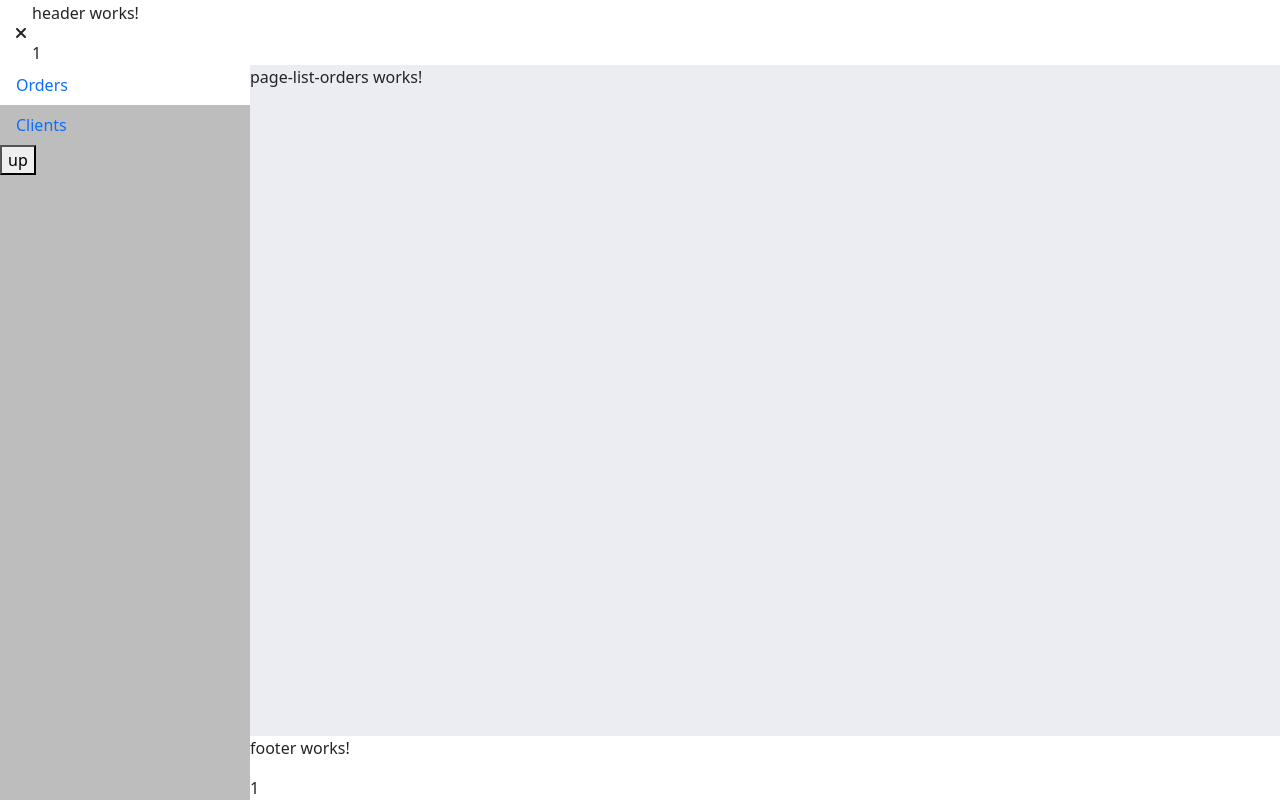
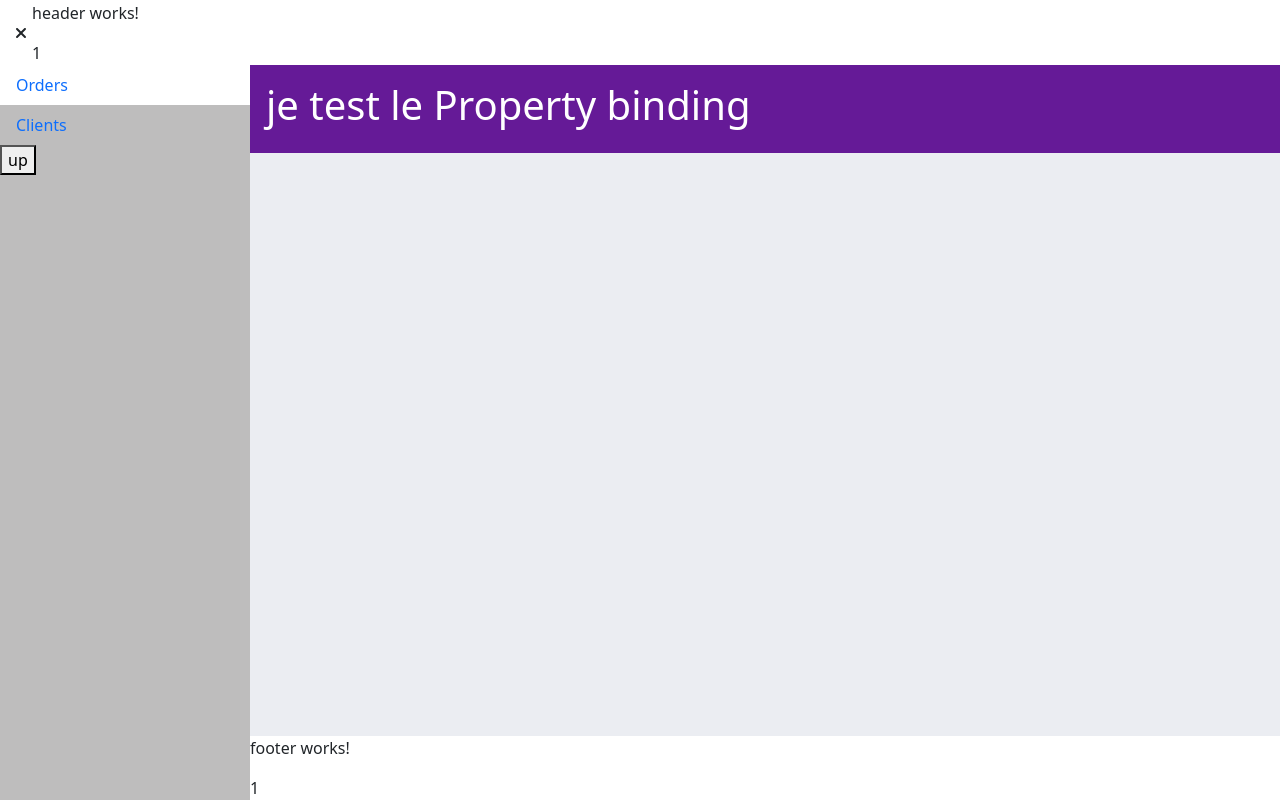
Before and after one commit to BenjaminPerrin/crm, an Angular app: page /orders in a window 1280 px wide. Built offline with nearby package versions, Linux system fonts and the light colour scheme; data requests are answered from the project's data file.

Commit message:
templatepage and  property binding

```diff
--- a/src/app/orders/orders.module.ts
+++ b/src/app/orders/orders.module.ts
@@ -5,6 +5,7 @@ import { OrdersRoutingModule } from './orders-routing.module';
 import { PageListOrdersComponent } from './pages/page-list-orders/page-list-orders.component';
 import { PageAddOrderComponent } from './pages/page-add-order/page-add-order.component';
 import { PageEditOrderComponent } from './pages/page-edit-order/page-edit-order.component';
+import { SharedModule } from '../shared/shared.module';
 
 @NgModule({
   declarations: [
@@ -12,6 +13,6 @@ import { PageEditOrderComponent } from './pages/page-edit-order/page-edit-order.
     PageAddOrderComponent,
     PageEditOrderComponent,
   ],
-  imports: [CommonModule, OrdersRoutingModule],
+  imports: [CommonModule, OrdersRoutingModule, SharedModule],
 })
 export class OrdersModule {}
--- a/src/app/orders/pages/page-list-orders/page-list-orders.component.html
+++ b/src/app/orders/pages/page-list-orders/page-list-orders.component.html
@@ -1 +1 @@
-<p>page-list-orders works!</p>
+<app-template-full-width [title]="test"></app-template-full-width>
--- a/src/app/orders/pages/page-list-orders/page-list-orders.component.ts
+++ b/src/app/orders/pages/page-list-orders/page-list-orders.component.ts
@@ -1,4 +1,5 @@
 import { Component, OnInit } from '@angular/core';
+import { Order } from 'src/app/core/models/order';
 import { OrdersService } from '../../services/orders.service';
 
 @Component({
@@ -7,11 +8,13 @@ import { OrdersService } from '../../services/orders.service';
   styleUrls: ['./page-list-orders.component.scss'],
 })
 export class PageListOrdersComponent implements OnInit {
+  public collection!: Order[];
+  public test = 'je test le Property binding';
   constructor(private orderservice: OrdersService) {
-    // this.orderservice.collection$.subscribe((data) => {
-    //   console.log(data);
-    // });
-    // console.log();
+    this.orderservice.collection$.subscribe((data) => {
+      this.collection = data;
+    });
+    console.log();
   }
 
   ngOnInit(): void {}
--- /dev/null
+++ b/src/app/templates/components/template-container/template-container.component.html
@@ -0,0 +1,6 @@
+<div class="bandeau">
+  <h1>{{ title }}</h1>
+</div>
+<div class="my-container">
+  <ng-content></ng-content>
+</div>
--- /dev/null
+++ b/src/app/templates/components/template-container/template-container.component.scss
@@ -0,0 +1,11 @@
+.bandeau {
+  background: var(--app-primary);
+  padding: 1rem;
+  h1 {
+    color: var(--app-light);
+  }
+}
+.my-container {
+  max-width: 500px;
+  margin: auto;
+}
--- /dev/null
+++ b/src/app/templates/components/template-container/template-container.component.ts
@@ -0,0 +1,15 @@
+import { Component, Input, OnInit } from '@angular/core';
+
+@Component({
+  selector: 'app-template-container',
+  templateUrl: './template-container.component.html',
+  styleUrls: ['./template-container.component.scss'],
+})
+export class TemplateContainerComponent implements OnInit {
+  @Input() public title: string;
+  constructor() {
+    this.title = 'Ohhhhh le joli title';
+  }
+
+  ngOnInit(): void {}
+}
--- /dev/null
+++ b/src/app/templates/components/template-full-width/template-full-width.component.html
@@ -0,0 +1,6 @@
+<div class="bandeau">
+  <h1>{{ title }}</h1>
+</div>
+<div>
+  <ng-content></ng-content>
+</div>
--- /dev/null
+++ b/src/app/templates/components/template-full-width/template-full-width.component.scss
@@ -0,0 +1,7 @@
+.bandeau {
+  background: var(--app-primary);
+  padding: 1rem;
+  h1 {
+    color: var(--app-light);
+  }
+}
--- /dev/null
+++ b/src/app/templates/components/template-full-width/template-full-width.component.ts
@@ -0,0 +1,14 @@
+import { Component, Input, OnInit } from '@angular/core';
+
+@Component({
+  selector: 'app-template-full-width',
+  templateUrl: './template-full-width.component.html',
+  styleUrls: ['./template-full-width.component.scss'],
+})
+export class TemplateFullWidthComponent implements OnInit {
+  @Input() public title: string;
+  constructor() {
+    this.title = 'Le titre est ici';
+  }
+  ngOnInit(): void {}
+}
```
Also changed, not shown: src/app/shared/shared.module.ts (+5 -6 lines), src/app/templates/templates.module.ts (+10 -1 lines), 2 other files (tests, documents, lock files or other folders).
